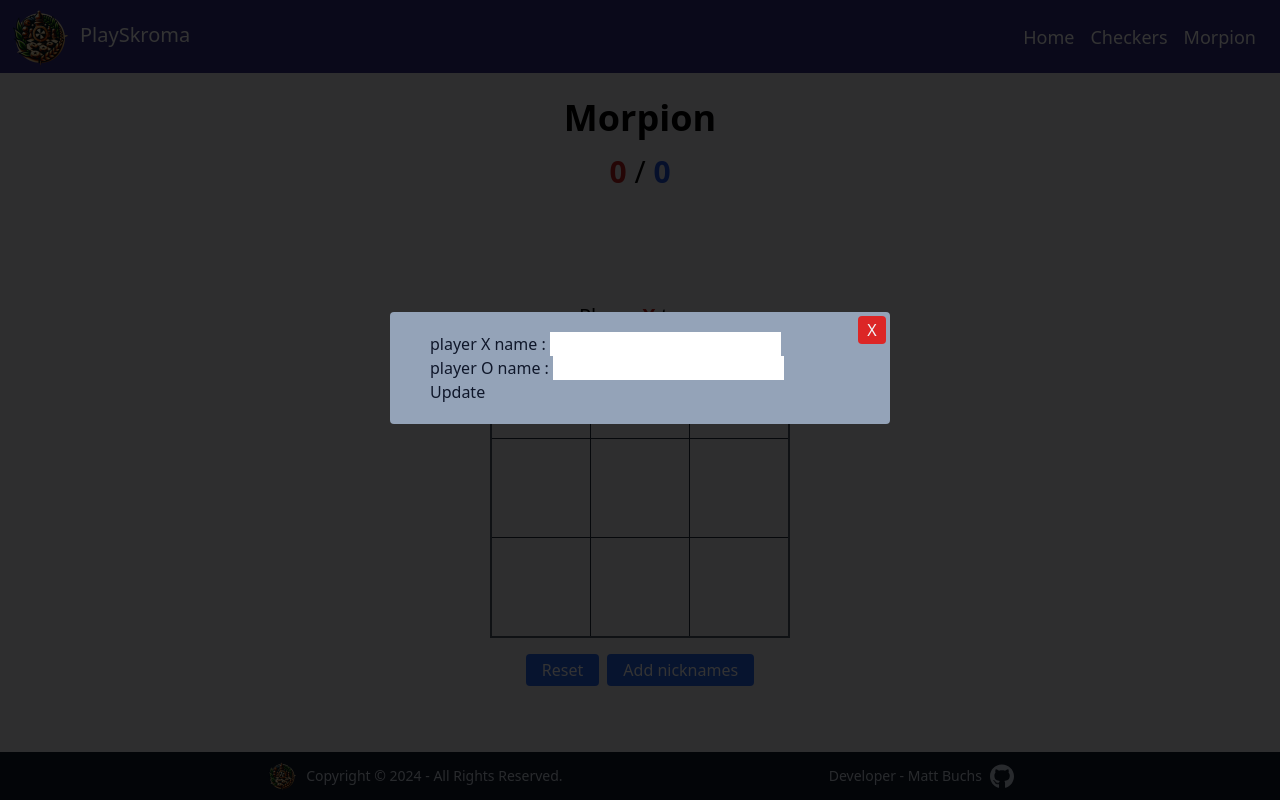
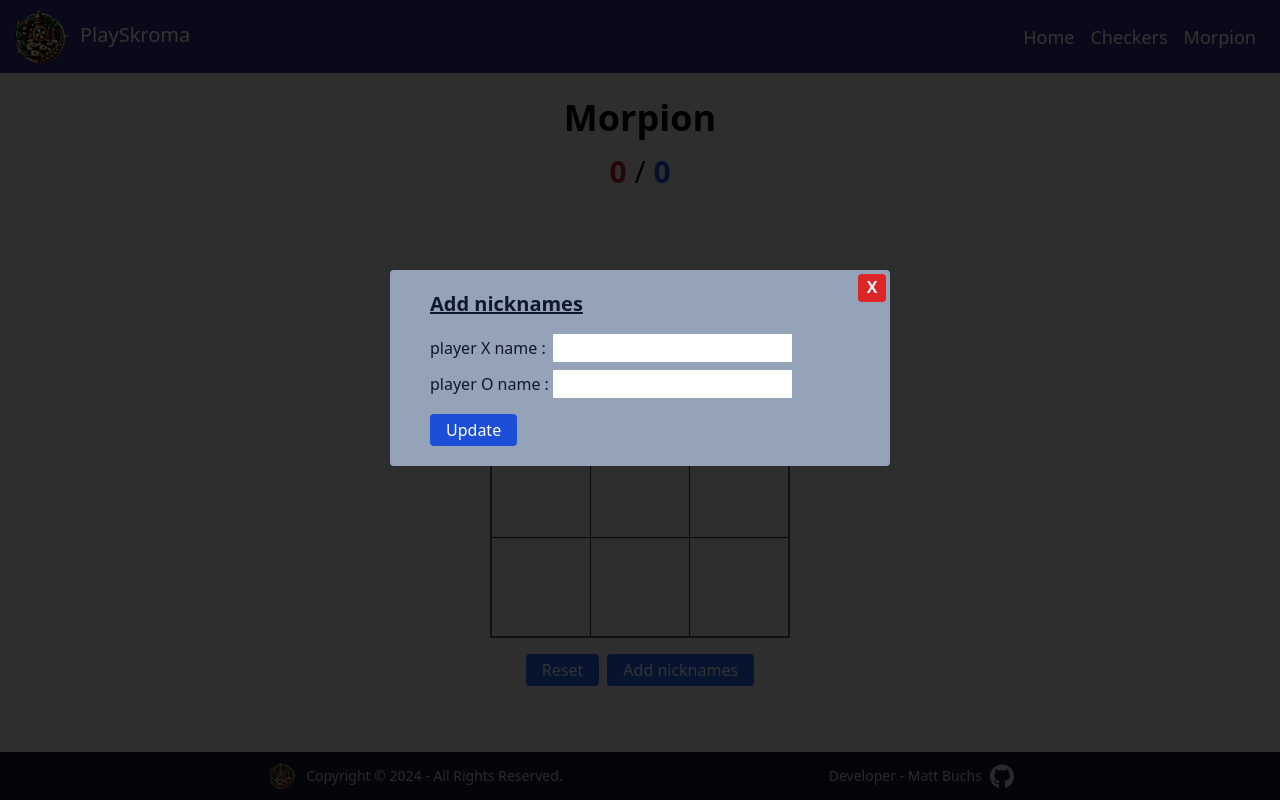
Before and after one commit to MattBuchs/play-skroma, a React (Vite) app: page /morpion in a window 1280 px wide. Both pictures are taken after a click on the button "Add nicknames". Built offline with nearby package versions, Linux system fonts and the light colour scheme; no server answers.

Commit message:
fashion design to add nicks in tic tac toe added

```diff
--- a/src/components/Mopion/Modal/AddNicknames.jsx
+++ b/src/components/Mopion/Modal/AddNicknames.jsx
@@ -7,7 +7,10 @@ export default function AddNicknames({ closeModal, setPlayersName }) {
     });
 
     const updateValue = (e) => {
-        setPlayers({ ...players, [e.target.name]: e.target.value });
+        console.log(e.target.value.length);
+
+        if (e.target.value.length < 20)
+            setPlayers({ ...players, [e.target.name]: e.target.value });
     };
 
     const updateNicknames = () => {
@@ -29,20 +32,44 @@ export default function AddNicknames({ closeModal, setPlayersName }) {
             >
                 <button
                     onClick={closeModal}
-                    className="absolute top-1 right-1 w-7 h-7 bg-red-600 text-slate-100 rounded flex justify-center items-center"
+                    className="absolute top-1 right-1 w-7 h-7 bg-red-600 text-slate-100 rounded flex justify-center items-center font-bold hover:bg-red-700"
                 >
-                    X
+                    <span className="mb-0.5">X</span>
                 </button>
 
-                <div>
-                    <label htmlFor="player1">player X name : </label>
-                    <input type="text" name="player1" onChange={updateValue} />
+                <h2 className="text-xl font-bold underline mb-4">
+                    Add nicknames
+                </h2>
+                <div className="mb-2">
+                    <label htmlFor="player1" className="mr-[3px]">
+                        player X name :{" "}
+                    </label>
+                    <input
+                        type="text"
+                        name="player1"
+                        onChange={updateValue}
+                        max={20}
+                        value={players.player1}
+                        className="px-1 py-0.5"
+                    />
                 </div>
                 <div>
                     <label htmlFor="player2">player O name : </label>
-                    <input type="text" name="player2" onChange={updateValue} />
+                    <input
+                        type="text"
+                        name="player2"
+                        onChange={updateValue}
+                        max={20}
+                        value={players.player2}
+                        className="px-1 py-0.5"
+                    />
                 </div>
-                <button onClick={updateNicknames}>Update</button>
+                <button
+                    onClick={updateNicknames}
+                    className="bg-blue-700 mt-4 text-white rounded px-4 py-1 hover:bg-blue-800"
+                >
+                    Update
+                </button>
             </div>
         </div>
     );
--- a/src/pages/Morpion/MorpionGame.jsx
+++ b/src/pages/Morpion/MorpionGame.jsx
@@ -236,13 +236,13 @@ export default function MorpionGame() {
                 <div>
                     <button
                         onClick={() => resetGame(false)}
-                        className="bg-blue-600 text-white px-4 py-1 rounded mr-2"
+                        className="bg-blue-600 text-white px-4 py-1 rounded mr-2 hover:bg-blue-800"
                     >
                         Reset
                     </button>
                     <button
                         onClick={() => setModal(true)}
-                        className="bg-blue-600 text-white px-4 py-1 rounded"
+                        className="bg-blue-600 text-white px-4 py-1 rounded hover:bg-blue-800"
                     >
                         Add nicknames
                     </button>
```
